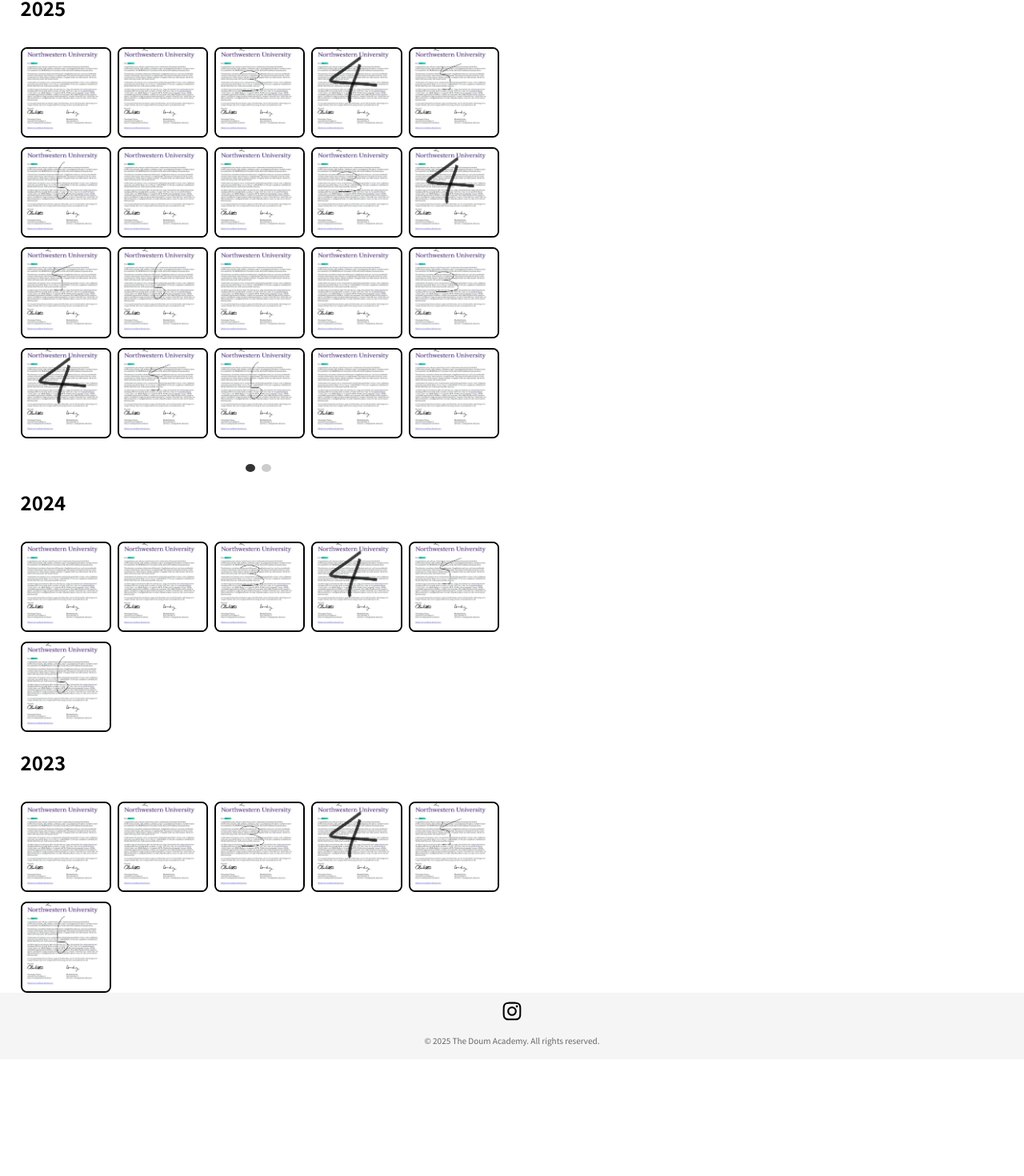
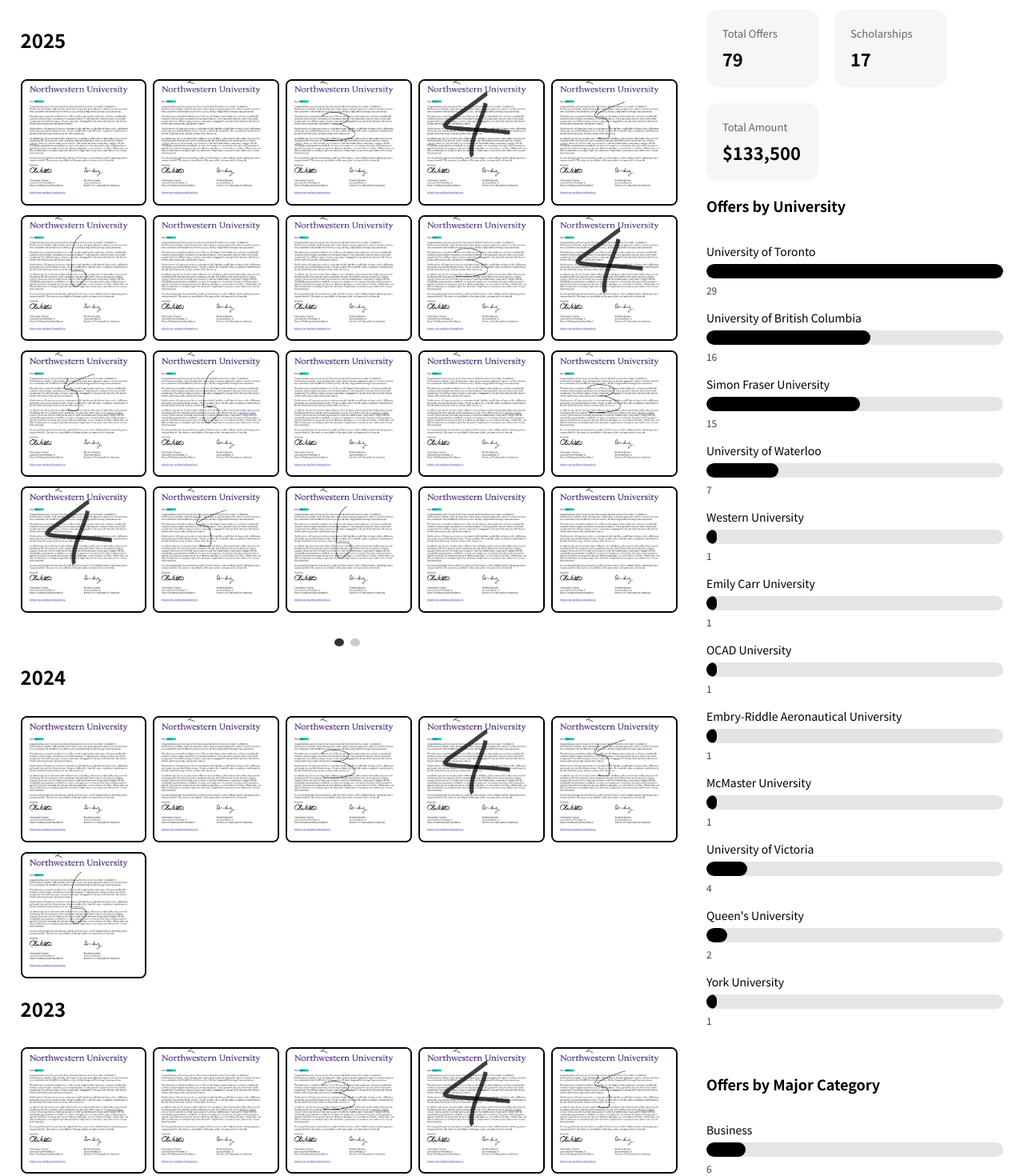
Before and after one commit to junuiui/the-doum-academy-website, a Next.js app: page /achievements in a window 1280 px wide. Shown: the part 234-1704 px from the top of the page at 80% size. Before the commit the page ends 1558 px from the top, so only its background shows below. Built offline with nearby package versions, Linux system fonts and the light colour scheme.

Commit message:
chart added

```diff
--- a/src/app/achievements/page.module.css
+++ b/src/app/achievements/page.module.css
@@ -1,8 +1,10 @@
 .container {
+    display: grid;
+    grid-template-columns: 2.2fr 1fr;
+    gap: 40px;
     padding-left: 2%;
     padding-right: 2%;
-    display: flex;
-    gap: 40px;
+    padding-top: 40px;
 }
 
 /* page.module.css */
@@ -12,10 +14,16 @@
 }
 
 .container > div {
-    flex: 1; /* 두 div가 너비 반반 */
+    flex: 1;
 }
 
 .active {
     background: black;
     color: white;
 }
+
+@media (max-width: 900px) {
+    .container {
+        grid-template-columns: 1fr;
+    }
+}
--- a/src/app/achievements/page.tsx
+++ b/src/app/achievements/page.tsx
@@ -3,6 +3,8 @@
 import Slides from '@/components/Slides'
 import styles from './page.module.css'
 import { useState } from 'react'
+import rawData from '@/data/achievement.json'
+import StatsSection from '@/components/stats/StatsSections'
 
 export default function AchievementPage() {
 
@@ -68,6 +70,7 @@
 
             <div>
                 <h1>Stats</h1>
+                <StatsSection rawData={rawData} />
             </div>
 
 
--- /dev/null
+++ b/src/components/stats/HorizontalBarChart.tsx
@@ -0,0 +1,31 @@
+import styles from './stats.module.css'
+
+type Props = {
+    title: string
+    data: { label: string; value: number }[]
+}
+
+export default function HorizontalBarChart({ title, data }: Props) {
+    const max = Math.max(...data.map(d => d.value), 1)
+
+    return (
+        <div className={styles.chart}>
+            <h3 className={styles.chartTitle}>{title}</h3>
+
+            {data.map(d => (
+                <div key={d.label} className={styles.row}>
+                    <div className={styles.label}>{d.label}</div>
+
+                    <div className={styles.barBg}>
+                        <div
+                            className={styles.bar}
+                            style={{ width: `${(d.value / max) * 100}%` }}
+                        />
+                    </div>
+
+                    <div className={styles.value}>{d.value}</div>
+                </div>
+            ))}
+        </div>
+    )
+}
--- /dev/null
+++ b/src/components/stats/StatsSections.tsx
@@ -0,0 +1,49 @@
+import HorizontalBarChart from './HorizontalBarChart'
+import SummaryCards from './SummaryCards'
+import {
+    cleanData,
+    countBySchool,
+    countByMajorCategory,
+    scholarshipBySchool,
+    RecordItem
+} from './data'
+
+type Props = {
+    rawData: RecordItem[]
+}
+
+export default function StatsSection({ rawData }: Props) {
+    const data = cleanData(rawData)
+
+    const schoolData = countBySchool(data)
+    const majorData = countByMajorCategory(data)
+    const scholarshipData = scholarshipBySchool(data)
+
+    const totalScholarship = scholarshipData.reduce((a, b) => a + b.value, 0)
+    const scholarshipCount = data.filter(d => typeof d['Scholarship Amount'] === 'number').length
+
+    return (
+        <section>
+            <SummaryCards
+                totalOffers={data.length}
+                scholarshipCount={scholarshipCount}
+                totalScholarship={totalScholarship}
+            />
+
+            <HorizontalBarChart
+                title="Offers by University"
+                data={schoolData}
+            />
+
+            <HorizontalBarChart
+                title="Offers by Major Category"
+                data={majorData}
+            />
+
+            <HorizontalBarChart
+                title="Scholarship Amount by University"
+                data={scholarshipData}
+            />
+        </section>
+    )
+}
--- /dev/null
+++ b/src/components/stats/SummaryCards.tsx
@@ -0,0 +1,33 @@
+import styles from './stats.module.css'
+
+type Props = {
+    totalOffers: number
+    totalScholarship: number
+    scholarshipCount: number
+}
+
+export default function SummaryCards({
+    totalOffers,
+    totalScholarship,
+    scholarshipCount
+}: Props) {
+    return (
+        <div className={styles.summary}>
+            <Card title="Total Offers" value={totalOffers} />
+            <Card title="Scholarships" value={scholarshipCount} />
+            <Card
+                title="Total Amount"
+                value={`$${totalScholarship.toLocaleString()}`}
+            />
+        </div>
+    )
+}
+
+function Card({ title, value }: { title: string; value: string | number }) {
+    return (
+        <div className={styles.card}>
+            <div className={styles.cardTitle}>{title}</div>
+            <div className={styles.cardValue}>{value}</div>
+        </div>
+    )
+}
--- /dev/null
+++ b/src/components/stats/data.ts
@@ -0,0 +1,55 @@
+export type RecordItem = {
+    Name: string
+    Year: number
+    School: string
+    Major: string
+    'Scholarship Name': string
+    'Scholarship Amount': number | ''
+}
+
+export function cleanData(data: RecordItem[]) {
+    return data.filter(d => d.Name && d.School)
+}
+
+export function countBySchool(data: RecordItem[]) {
+    const map: Record<string, number> = {}
+
+    data.forEach(d => {
+        map[d.School] = (map[d.School] || 0) + 1
+    })
+
+    return Object.entries(map).map(([label, value]) => ({ label, value }))
+}
+
+export function countByMajorCategory(data: RecordItem[]) {
+    const map: Record<string, number> = {}
+
+    function category(major: string) {
+        const m = major.toLowerCase()
+        if (m.includes('computer') || m.includes('software') || m.includes('engineering')) return 'Computer / Engineering'
+        if (m.includes('science') || m.includes('math') || m.includes('biology') || m.includes('health')) return 'Science'
+        if (m.includes('business') || m.includes('commerce') || m.includes('management')) return 'Business'
+        if (m.includes('art') || m.includes('social') || m.includes('humanities')) return 'Arts / Social Science'
+        if (m.includes('aviation') || m.includes('aero')) return 'Aviation'
+        return 'Others'
+    }
+
+    data.forEach(d => {
+        const key = category(d.Major)
+        map[key] = (map[key] || 0) + 1
+    })
+
+    return Object.entries(map).map(([label, value]) => ({ label, value }))
+}
+
+export function scholarshipBySchool(data: RecordItem[]) {
+    const map: Record<string, number> = {}
+
+    data.forEach(d => {
+        if (typeof d['Scholarship Amount'] === 'number') {
+            map[d.School] = (map[d.School] || 0) + d['Scholarship Amount']
+        }
+    })
+
+    return Object.entries(map).map(([label, value]) => ({ label, value }))
+}
--- /dev/null
+++ b/src/components/stats/stats.module.css
@@ -0,0 +1,75 @@
+.section {
+    display: flex;
+    flex-direction: column;
+    gap: 40px;
+}
+
+/* ---------- Summary Cards ---------- */
+
+.summary {
+    display: flex;
+    gap: 20px;
+    flex-wrap: wrap;
+}
+
+.card {
+    background: #f6f6f6;
+    border-radius: 14px;
+    padding: 20px;
+    min-width: 100px;
+}
+
+.cardTitle {
+    font-size: 13px;
+    color: #666;
+}
+
+.cardValue {
+    font-size: 22px;
+    font-weight: 600;
+    margin-top: 6px;
+}
+
+/* ---------- Charts ---------- */
+
+.chart {
+    display: flex;
+    flex-direction: column;
+    gap: 16px;
+    margin-bottom: 40px;
+}
+
+.chartTitle {
+    font-size: 18px;
+    font-weight: 600;
+}
+
+.row {
+    display: flex;
+    flex-direction: column;
+    gap: 6px;
+}
+
+.label {
+    font-size: 14px;
+}
+
+.barBg {
+    width: 100%;
+    height: 18px;
+    background: #e5e5e5;
+    border-radius: 999px;
+    overflow: hidden;
+}
+
+.bar {
+    height: 100%;
+    background: #000;
+    border-radius: 999px;
+    transition: width 0.4s ease;
+}
+
+.value {
+    font-size: 12px;
+    color: #444;
+}
```
